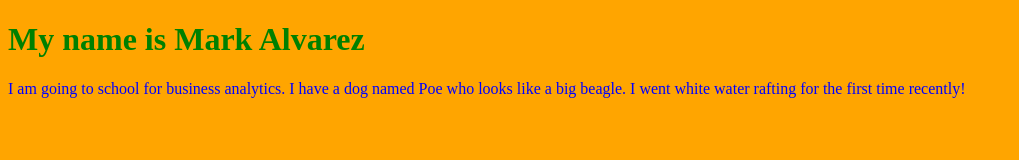
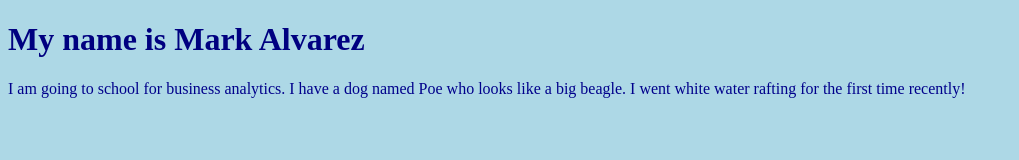
Before and after one commit to mealvarez-my-waketech-edu/mealvarez-my-waketech-edu.github.io, a plain HTML site: page index.html in a window 1280 px wide. Shown: the whole page, without its empty margins (0-1019 px from the left). Drawn offline with Linux system fonts and the light colour scheme.

Commit message:
Update index.html

```diff
--- a/index.html
+++ b/index.html
@@ -4,13 +4,13 @@
     <title>My Personal Introduction</title>
     <style>
         body {
-            background-color: #FFA500;
+            background-color: #ADD8E6;
         }
         h1 {
-            color: #008000;
+            color: #000080;
         }
         p {
-            color: #0000FF;
+            color: #00008B;
         }
     </style>
 </head>
```
